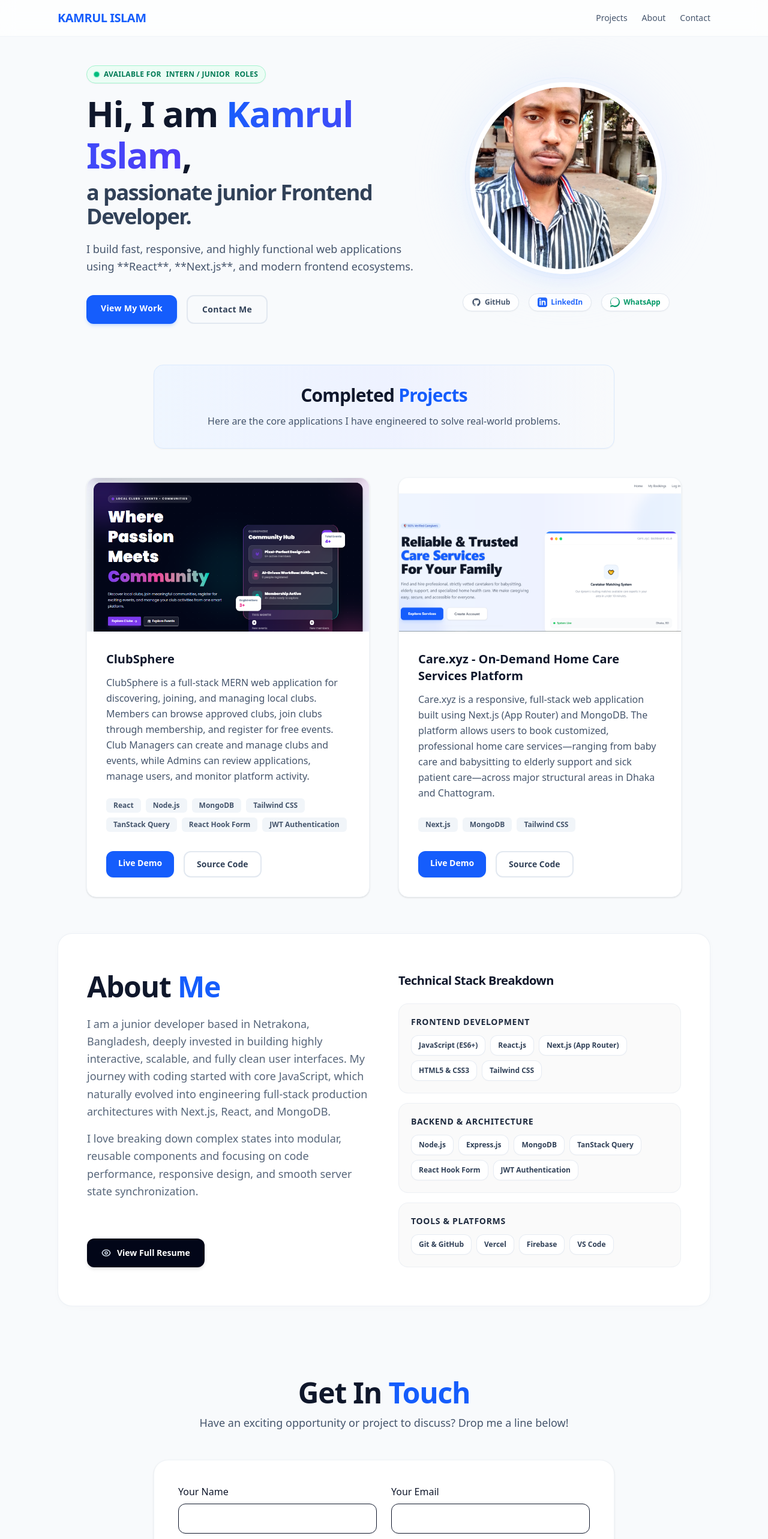
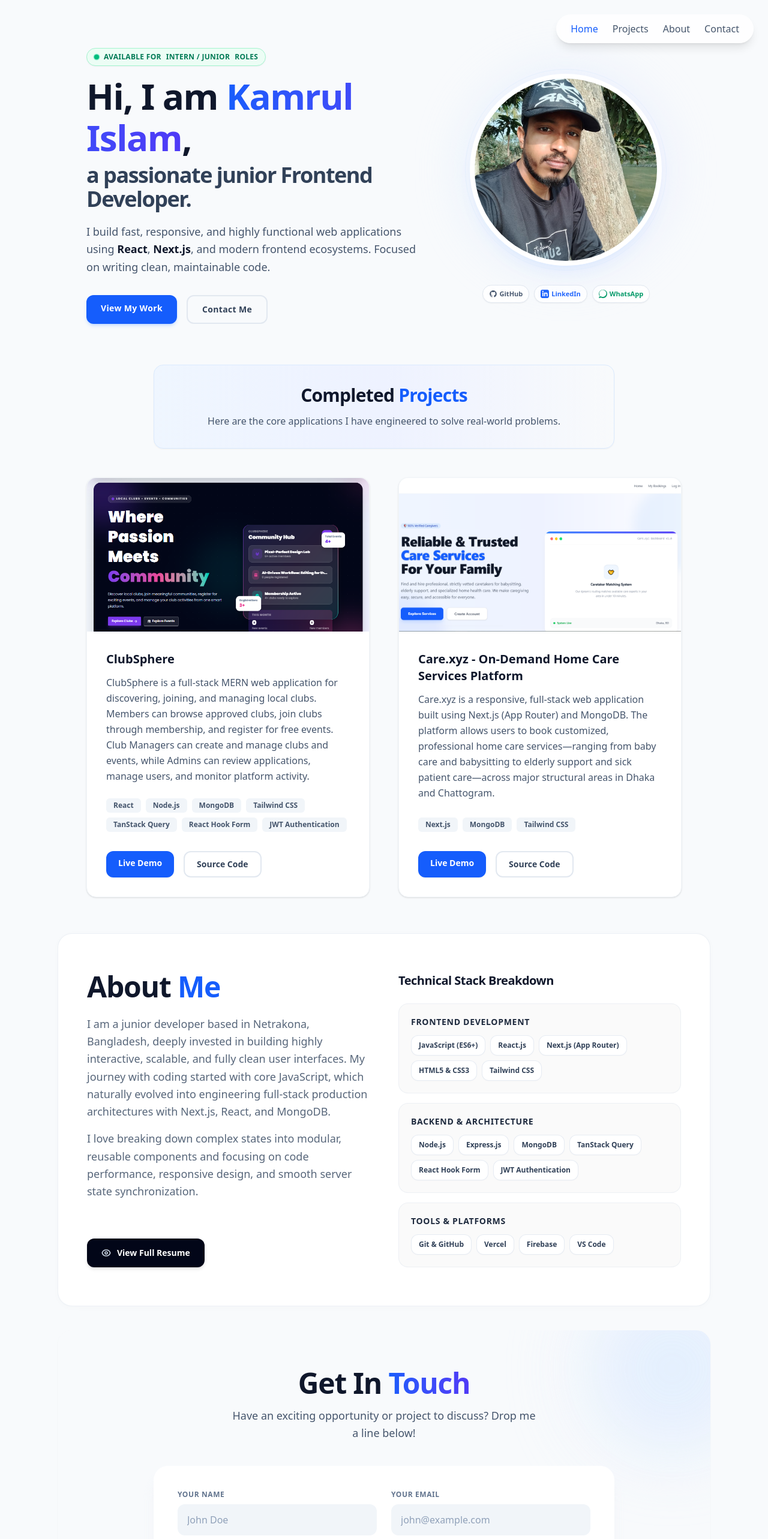
Before and after one commit to kamrul397/my_portfolio, a Next.js app: page / in a window 1280 px wide. Shown: the top 2566 px of the page at 60% size. Built offline with nearby package versions, Linux system fonts and the light colour scheme.

Commit message:
photo changed

```diff
--- a/src/app/globals.css
+++ b/src/app/globals.css
@@ -4,3 +4,7 @@
   /* This connects your font variable directly inside Tailwind v4 */
   --font-sans: var(--font-roboto-condensed);
 }
+
+html {
+  scroll-behavior: smooth;
+}
--- a/src/app/page.jsx
+++ b/src/app/page.jsx
@@ -6,11 +6,21 @@ import Projects from "@/components/Projects";
 export default function Home() {
   return (
     <main className="min-h-screen bg-slate-50 text-slate-900 px-6 sm:px-12 md:px-24">
-      {/* Structural section wrappers */}
-      <Hero />
-      <Projects />
-      <About />
-      <Contact />
+      <section id="home">
+        <Hero />
+      </section>
+
+      <section id="projects">
+        <Projects />
+      </section>
+
+      <section id="about">
+        <About />
+      </section>
+
+      <section id="contact">
+        <Contact />
+      </section>
     </main>
   );
 }
--- a/src/components/Contact.jsx
+++ b/src/components/Contact.jsx
@@ -3,14 +3,19 @@ import { useState } from "react";
 
 export default function Contact() {
   const [status, setStatus] = useState("");
+  const [isSubmitting, setIsSubmitting] = useState(false);
 
   const handleSubmit = async (e) => {
     e.preventDefault();
+    setIsSubmitting(true);
+    setStatus("");
 
     const form = e.target;
     const formData = new FormData(form);
+    const formUrl = process.env.NEXT_PUBLIC_FORMSPREE_URL;
 
-    const response = await fetch("https://formspree.io/f/xojogpgn", {
+    try {
+      const response = await fetch(formUrl, {
         method: "POST",
         body: formData,
         headers: {
@@ -24,69 +29,121 @@ export default function Contact() {
       } else {
         setStatus("Failed to send message. Please try again.");
       }
+    } catch (error) {
+      setStatus("An error occurred. Please try again later.");
+    } finally {
+      setIsSubmitting(false);
+    }
   };
 
   return (
-    <section id="contact" className="py-20 px-6 sm:px-12 scroll-mt-16">
-      <div className="max-w-3xl mx-auto text-center">
+    <section
+      id="contact"
+      className="relative py-16 px-6 sm:px-12 scroll-mt-16 bg-slate-50/60 rounded-3xl my-10 overflow-hidden shadow-xs"
+    >
+      {/* Eye-catching ambient glow spheres (No borders used) */}
+      <div className="absolute -top-20 -right-20 w-72 h-72 bg-blue-100 rounded-full blur-3xl opacity-70 pointer-events-none"></div>
+      <div className="absolute -bottom-20 -left-20 w-72 h-72 bg-indigo-100 rounded-full blur-3xl opacity-70 pointer-events-none"></div>
+
+      <div className="relative max-w-3xl mx-auto text-center z-10">
         <h2 className="text-3xl sm:text-5xl font-extrabold tracking-tight text-slate-900">
-          Get In <span className="text-blue-600">Touch</span>
+          Get In{" "}
+          <span className="text-transparent bg-clip-text bg-gradient-to-r from-blue-600 to-indigo-600">
+            Touch
+          </span>
         </h2>
 
-        <p className="mt-3 text-lg text-slate-600">
+        <p className="mt-4 text-base sm:text-lg text-slate-600 max-w-lg mx-auto leading-relaxed">
           Have an exciting opportunity or project to discuss? Drop me a line
           below!
         </p>
 
         <form
           onSubmit={handleSubmit}
-          className="mt-12 text-left space-y-6 bg-white p-8 sm:p-10 rounded-3xl border border-slate-100 shadow-sm"
+          className="mt-10 text-left space-y-6 bg-white p-8 sm:p-10 rounded-3xl shadow-xl shadow-slate-200/40"
         >
+          {/* ANTI-SPAM HONEYPOT SHIELD */}
+          <input
+            type="text"
+            name="_gotcha"
+            className="hidden"
+            style={{ display: "none" }}
+          />
+
           <div className="grid sm:grid-cols-2 gap-6">
             <div className="flex flex-col gap-2">
-              <label htmlFor="name">Your Name</label>
+              <label
+                htmlFor="name"
+                className="text-xs font-bold uppercase tracking-wider text-slate-500"
+              >
+                Your Name
+              </label>
               <input
                 id="name"
                 name="name"
                 type="text"
                 required
-                className="w-full px-4 py-3 rounded-xl border"
+                placeholder="John Doe"
+                className="w-full px-4 py-3.5 rounded-xl border-none bg-slate-100 text-slate-900 placeholder-slate-400 font-medium focus:outline-none focus:bg-slate-50 focus:ring-2 focus:ring-indigo-500 transition-all duration-200"
               />
             </div>
 
             <div className="flex flex-col gap-2">
-              <label htmlFor="email">Your Email</label>
+              <label
+                htmlFor="email"
+                className="text-xs font-bold uppercase tracking-wider text-slate-500"
+              >
+                Your Email
+              </label>
               <input
                 id="email"
                 name="email"
                 type="email"
                 required
-                className="w-full px-4 py-3 rounded-xl border"
+                placeholder="john@example.com"
+                className="w-full px-4 py-3.5 rounded-xl border-none bg-slate-100 text-slate-900 placeholder-slate-400 font-medium focus:outline-none focus:bg-slate-50 focus:ring-2 focus:ring-indigo-500 transition-all duration-200"
               />
             </div>
           </div>
 
           <div className="flex flex-col gap-2">
-            <label htmlFor="message">Message</label>
+            <label
+              htmlFor="message"
+              className="text-xs font-bold uppercase tracking-wider text-slate-500"
+            >
+              Message
+            </label>
             <textarea
               id="message"
               name="message"
               rows={5}
               required
-              className="w-full px-4 py-3 rounded-xl border"
+              placeholder="Tell me about your project..."
+              className="w-full px-4 py-3.5 rounded-xl border-none bg-slate-100 text-slate-900 placeholder-slate-400 font-medium focus:outline-none focus:bg-slate-50 focus:ring-2 focus:ring-indigo-500 transition-all duration-200 resize-none leading-relaxed"
             ></textarea>
           </div>
 
+          <div className="flex flex-col sm:flex-row sm:items-center justify-between gap-4 pt-2">
             <button
               type="submit"
-            className="bg-blue-600 text-white px-8 py-3 rounded-xl hover:bg-blue-700"
+              disabled={isSubmitting}
+              className="w-full sm:w-auto bg-gradient-to-r from-blue-600 to-indigo-600 text-white px-8 py-3.5 rounded-xl font-semibold tracking-wide shadow-md shadow-indigo-500/20 hover:from-blue-700 hover:to-indigo-700 active:scale-[0.98] disabled:opacity-70 transition-all duration-200 cursor-pointer"
             >
-            Send Message
+              {isSubmitting ? "Sending..." : "Send Message"}
             </button>
 
             {status && (
-            <p className="mt-4 text-green-600 font-medium">{status}</p>
+              <div
+                className={`px-4 py-2 rounded-xl text-sm font-semibold animate-fade-in ${
+                  status.includes("successfully")
+                    ? "bg-emerald-50 text-emerald-700"
+                    : "bg-rose-50 text-rose-700"
+                }`}
+              >
+                {status}
+              </div>
             )}
+          </div>
         </form>
       </div>
     </section>
--- a/src/components/Hero.jsx
+++ b/src/components/Hero.jsx
@@ -4,7 +4,7 @@ import Link from "next/link";
 export default function Hero() {
   return (
     // Reduced padding and minimum screen height for a more compact, structured layout
-    <section className="py-8 md:py-12 flex items-center min-h-[60vh] px-6 sm:px-12">
+    <section className="py-8 md:py-12 flex items-center min-h-[60vh] px-6 sm:px-12 mt-8 ">
       {/* 1. The Main Responsive Grid Container */}
       <div className="grid md:grid-cols-12 gap-8 md:gap-12 items-center w-full">
         {/* 2. LEFT SIDE: The Content Column */}
@@ -39,7 +39,11 @@ export default function Hero() {
           {/* Subdescription (Tighter margins and spacing) */}
           <p className="mt-5 text-base md:text-lg text-slate-600 max-w-xl leading-relaxed mx-auto md:mx-0">
             I build fast, responsive, and highly functional web applications
-            using **React**, **Next.js**, and modern frontend ecosystems.
+            using{" "}
+            <strong className="font-semibold text-slate-900">React</strong>,{" "}
+            <strong className="font-semibold text-slate-900">Next.js</strong>,
+            and modern frontend ecosystems. Focused on writing clean,
+            maintainable code.
           </p>
 
           {/* Interactive Action Buttons (Slightly more compact padding) */}
@@ -81,16 +85,20 @@ export default function Hero() {
             <div className="absolute inset-0 rounded-full border border-blue-100/50 pointer-events-none"></div>
           </div>
 
-          {/* SOCIAL LINKS ROW - PERFECTLY POSITIONED UNDER PIC */}
-          <div className="flex items-center gap-4 mt-2">
+          {/* SOCIAL LINKS ROW - 4 ICONS FIXED IN ONE ROW */}
+          <div className="flex flex-nowrap items-center justify-center gap-2 mt-2 w-full max-w-[340px] sm:max-w-none">
             <Link
               href="https://github.com/kamrul397"
               target="_blank"
               rel="noopener noreferrer"
-              className="flex items-center gap-1.5 bg-white border border-slate-200 px-3.5 py-1.5 rounded-full text-xs font-bold text-slate-600 hover:text-slate-900 hover:border-slate-400 shadow-xs transition"
+              className="flex items-center gap-1 bg-white border border-slate-200 px-2.5 py-1.5 rounded-full text-[11px] font-bold text-slate-600 hover:text-slate-900 hover:border-slate-400 shadow-xs transition whitespace-nowrap"
             >
               {/* GitHub SVG Icon */}
-              <svg className="w-4 h-4" viewBox="0 0 24 24" fill="currentColor">
+              <svg
+                className="w-3.5 h-3.5"
+                viewBox="0 0 24 24"
+                fill="currentColor"
+              >
                 <path
                   fillRule="evenodd"
                   clipRule="evenodd"
@@ -101,13 +109,17 @@ export default function Hero() {
             </Link>
 
             <Link
-              href="https://linkedin.com" // Put your exact full LinkedIn URL here
+              href="https://linkedin.com"
               target="_blank"
               rel="noopener noreferrer"
-              className="flex items-center gap-1.5 bg-white border border-slate-200 px-3.5 py-1.5 rounded-full text-xs font-bold text-blue-600 hover:text-blue-700 hover:border-blue-300 shadow-xs transition"
+              className="flex items-center gap-1 bg-white border border-slate-200 px-2.5 py-1.5 rounded-full text-[11px] font-bold text-blue-600 hover:text-blue-700 hover:border-blue-300 shadow-xs transition whitespace-nowrap"
             >
               {/* LinkedIn SVG Icon */}
-              <svg className="w-4 h-4" viewBox="0 0 24 24" fill="currentColor">
+              <svg
+                className="w-3.5 h-3.5"
+                viewBox="0 0 24 24"
+                fill="currentColor"
+              >
                 <path d="M19 0h-14c-2.761 0-5 2.239-5 5v14c0 2.761 2.239 5 5 5h14c2.762 0 5-2.239 5-5v-14c0-2.761-2.238-5-5-5zm-11 19h-3v-11h3v11zm-1.5-12.268c-.966 0-1.75-.79-1.75-1.764s.784-1.764 1.75-1.764 1.75.79 1.75 1.764-.783 1.764-1.75 1.764zm13.5 12.268h-3v-5.604c0-3.368-4-3.113-4 0v5.604h-3v-11h3v1.765c1.396-2.586 7-2.777 7 2.476v6.759z" />
               </svg>
               LinkedIn
@@ -117,10 +129,14 @@ export default function Hero() {
               href="https://wa.me/8801894565173"
               target="_blank"
               rel="noopener noreferrer"
-              className="flex items-center gap-1.5 bg-white border border-slate-200 px-3.5 py-1.5 rounded-full text-xs font-bold text-emerald-600 hover:text-emerald-700 hover:border-emerald-300 shadow-xs transition"
+              className="flex items-center gap-1 bg-white border border-slate-200 px-2.5 py-1.5 rounded-full text-[11px] font-bold text-emerald-600 hover:text-emerald-700 hover:border-emerald-300 shadow-xs transition whitespace-nowrap"
             >
               {/* WhatsApp SVG Icon */}
-              <svg className="w-4 h-4" viewBox="0 0 24 24" fill="currentColor">
+              <svg
+                className="w-3.5 h-3.5"
+                viewBox="0 0 24 24"
+                fill="currentColor"
+              >
                 <path d="M.057 24l1.687-6.163c-1.041-1.804-1.588-3.849-1.587-5.946C.06 5.348 5.397.01 12.008.01c3.202.001 6.212 1.246 8.477 3.513 2.266 2.268 3.507 5.28 3.505 8.484-.004 6.657-5.34 11.997-11.953 11.997-2.005-.001-3.973-.502-5.713-1.455L0 24zm6.59-4.846c1.6.95 3.188 1.449 4.825 1.451 5.436 0 9.86-4.42 9.863-9.855.001-2.633-1.02-5.107-2.875-6.964C16.547 1.928 14.08 .87 11.438.87 6.005.87 1.58 5.289 1.577 10.725c-.001 1.672.435 3.3 1.262 4.73L1.87 19.91l4.777-1.254z" />
               </svg>
               WhatsApp
--- a/src/components/footer/Footer.jsx
+++ b/src/components/footer/Footer.jsx
@@ -1,9 +1,9 @@
 export default function Footer() {
   return (
-    <footer className="border-t border-slate-200 mt-20 py-8 text-center text-sm text-slate-500">
+    <footer className="border-t border-slate-200 mt-5 py-2 text-center text-sm text-slate-500">
       <p>
-        © {new Date().getFullYear()} My Portfolio. Built with Next.js & Tailwind
-        CSS.
+        © {new Date().getFullYear()} Kamrul Islam's Portfolio. Built with
+        Next.js & Tailwind CSS.
       </p>
     </footer>
   );
--- a/src/components/header/Header.jsx
+++ b/src/components/header/Header.jsx
@@ -1,39 +1,58 @@
-export default function Header() {
+"use client";
+
+import { useEffect, useState } from "react";
+
+const links = [
+  { id: "home", label: "Home" },
+  { id: "projects", label: "Projects" },
+  { id: "about", label: "About" },
+  { id: "contact", label: "Contact" },
+];
+
+export default function Navbar() {
+  const [active, setActive] = useState("home");
+
+  useEffect(() => {
+    const sections = document.querySelectorAll("section[id]");
+
+    const observer = new IntersectionObserver(
+      (entries) => {
+        entries.forEach((entry) => {
+          if (entry.isIntersecting) {
+            setActive(entry.target.id);
+          }
+        });
+      },
+      {
+        threshold: 0.6,
+      },
+    );
+
+    sections.forEach((section) => observer.observe(section));
+
+    return () => {
+      sections.forEach((section) => observer.unobserve(section));
+    };
+  }, []);
+
   return (
-    <header className="sticky top-0 z-50 backdrop-blur-md bg-white/70 border-b border-slate-100 px-6 sm:px-12 md:px-24 py-4 flex justify-between items-center">
-      <a
-        href="#"
-        className="font-extrabold text-xl tracking-tight text-blue-600"
-      >
-        KAMRUL ISLAM
-      </a>
-
-      <nav className="flex gap-6 font-medium text-sm text-slate-600">
-        {/* Links with gradient underline animations */}
-        <a
-          href="#projects"
-          className="relative py-1 group hover:text-blue-600 transition-colors duration-200"
-        >
-          Projects
-          <span className="absolute bottom-0 left-0 w-0 h-[2px] bg-gradient-to-r from-blue-600 to-indigo-600 group-hover:w-full transition-all duration-300"></span>
-        </a>
-
-        <a
-          href="#about"
-          className="relative py-1 group hover:text-blue-600 transition-colors duration-200"
-        >
-          About
-          <span className="absolute bottom-0 left-0 w-0 h-[2px] bg-gradient-to-r from-blue-600 to-indigo-600 group-hover:w-full transition-all duration-300"></span>
-        </a>
-
-        <a
-          href="#contact"
-          className="relative py-1 group hover:text-blue-600 transition-colors duration-200"
-        >
-          Contact
-          <span className="absolute bottom-0 left-0 w-0 h-[2px] bg-gradient-to-r from-blue-600 to-indigo-600 group-hover:w-full transition-all duration-300"></span>
-        </a>
-      </nav>
-    </header>
+    <nav className="fixed top-4 left-1/2 -translate-x-1/2 md:top-4 md:left-1/2 md:-translate-x-1/2 lg:top-6 lg:right-6 lg:left-auto lg:translate-x-0 z-50 bg-white/80 backdrop-blur-lg rounded-full shadow-lg px-4 py-2 md:px-5 md:py-2 lg:px-6 lg:py-3">
+      <ul className="flex items-center gap-6">
+        {links.map((link) => (
+          <li key={link.id}>
+            <a
+              href={`#${link.id}`}
+              className={`transition font-medium ${
+                active === link.id
+                  ? "text-blue-600"
+                  : "text-slate-600 hover:text-black"
+              }`}
+            >
+              {link.label}
+            </a>
+          </li>
+        ))}
+      </ul>
+    </nav>
   );
 }
```
Also changed, not shown: public/kamrul-islam.png. Lines whose indentation alone changed are shown as unchanged.
